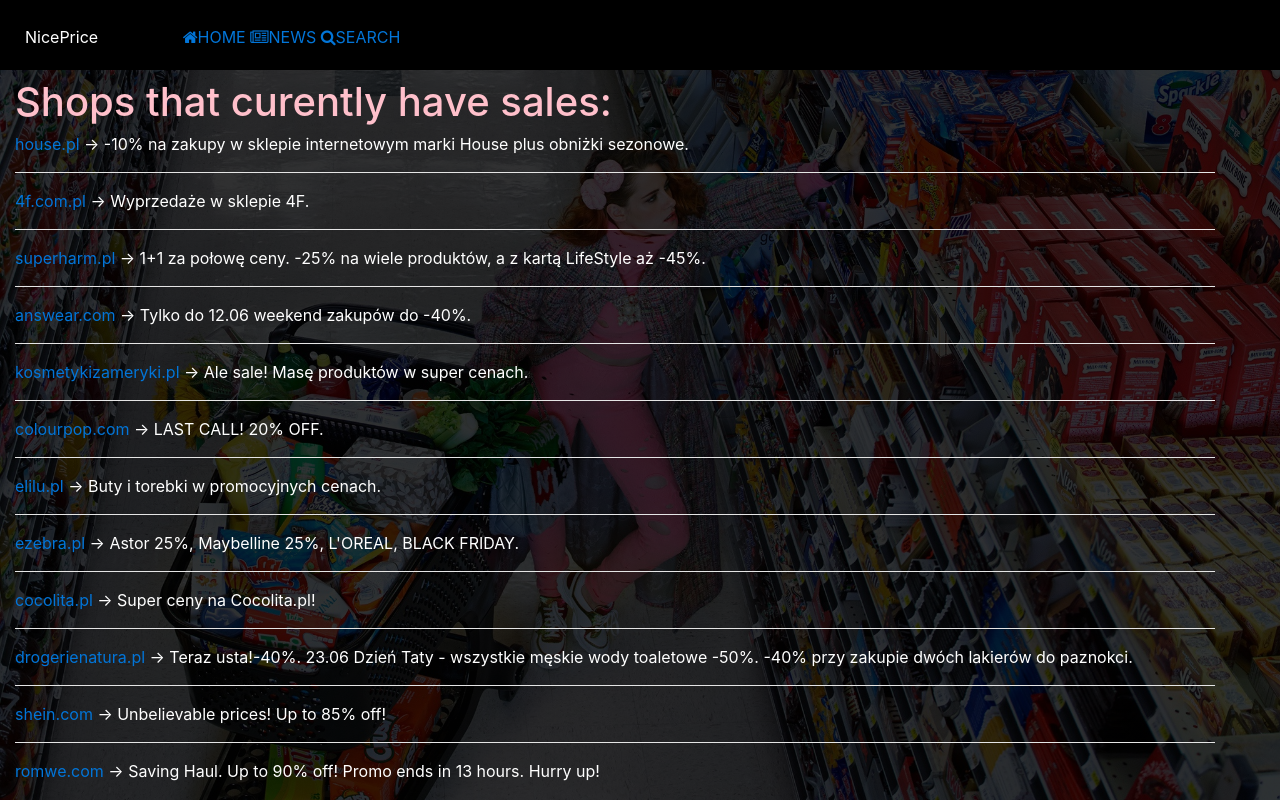
After one commit to KarolinaHajzer/project, a Django app: template website/news/templates/news.html in a window 1280 px wide; the page is wider, and only the part inside the window is pictured. The commit adds this page. Run offline with Django 3.2, Linux system fonts and the light colour scheme; the template is opened without the code that fills it, so the values that code supplies are empty; parts of the project's set-up code (start-up, migrations or seed data) failed here and were passed over; some libraries are stand-ins or nearby versions.

Commit message:
Day 8
finishing html and css, trying to put into django

```diff
--- a/szukanie/wynik_house.txt
+++ b/szukanie/wynik_house.txt
@@ -1 +1 @@
-{'zniżka': [], 'promocja': [], '%': ['„-10% na zakupy w sklepie internetowym marki House”', 'Bądź na bieżąco z nowościami w House i otrzymaj kupon -15% na nową kolekcję!'], 'przecena': [], 'rabat': [], 'wyprzedaż': [], 'okazja': []}
+{'promocja': [], 'przecena': [], 'rabat': [], 'wyprzedaż': [], 'okazja': [], 'zniżka': [], '%': ['„-10% na zakupy w sklepie internetowym marki House”', 'Bądź na bieżąco z nowościami w House i otrzymaj kupon -15% na nową kolekcję!']}
--- a/szukanie/wynik_superpharm.txt
+++ b/szukanie/wynik_superpharm.txt
@@ -1 +1 @@
-{'%': [], 'promocja': ['Dzięki naszej aplikacji nie ominie Cię żadna promocja, w każdej chwili przejrzysz aktualną gazetkę, a także znajdziesz najbliższy sklep.', 'Zapisz się na newsletter i otrzymuj najświeższe informacje o promocjach i nowościach!'], 'okazja': [], 'przecena': [], 'wyprzedaż': [], 'rabat': ['Nie posiadasz konta w klubie LifeStyle? Zarejestruj się i odkryj moc rabatów!'], 'zniżka': []}
+{'okazja': [], 'zniżka': [], '%': [], 'przecena': [], 'wyprzedaż': [], 'promocja': ['Dzięki naszej aplikacji nie ominie Cię żadna promocja, w każdej chwili przejrzysz aktualną gazetkę, a także znajdziesz najbliższy sklep.', 'Zapisz się na newsletter i otrzymuj najświeższe informacje o promocjach i nowościach!'], 'rabat': ['Nie posiadasz konta w klubie LifeStyle? Zarejestruj się i odkryj moc rabatów!']}
--- /dev/null
+++ b/website/news/templates/news.html
@@ -0,0 +1,68 @@
+<!DOCTYPE html>
+<html lang="en">
+  <head>
+    <!-- Required meta tags -->
+    <meta charset="utf-8">
+    <meta name="viewport" content="width=device-width, initial-scale=1, shrink-to-fit=no">
+
+    <!-- Bootstrap CSS -->
+    <link rel="stylesheet" href="https://maxcdn.bootstrapcdn.com/bootstrap/4.0.0-alpha.6/css/bootstrap.min.css" integrity="sha384-rwoIResjU2yc3z8GV/NPeZWAv56rSmLldC3R/AZzGRnGxQQKnKkoFVhFQhNUwEyJ" crossorigin="anonymous">
+    <!-- My css -->
+    <link rel="stylesheet" href="css/style.css">
+    <!-- FONT AWESOME-->
+    <link href="https://maxcdn.bootstrapcdn.com/font-awesome/4.7.0/css/font-awesome.min.css" rel="stylesheet" integrity="sha384-wvfXpqpZZVQGK6TAh5PVlGOfQNHSoD2xbE+QkPxCAFlNEevoEH3Sl0sibVcOQVnN" crossorigin="anonymous">
+  </head>
+  <body>
+
+
+    <!-- hero -->
+    <div id="hero-news">
+      <!-- Navigation -->
+      <nav class="custom-navigation">
+        <div id="logo">NicePrice</div>
+        <ul id="links">
+          <li><a href="../Dlaponczi/home.html"><i class="fa fa-home" aria-hidden="true"></i>HOME</li></a>
+          <li><a href="../Dlaponczi/news.html"><i class="fa fa-newspaper-o" aria-hidden="true"></i>NEWS</li></a>
+          <li><a href="../Dlaponczi/news.html"><i class="fa fa-search " aria-hidden="true"></i>SEARCH</li></a>
+        </ul>
+      </nav>
+    </div>
+      <div class="container-news">
+        <div class="col-md-4">
+          <div id="hero-news-text">
+            <h1>Shops that curently have sales:</h1>
+            <p><a href="http://www.house.pl/pl/pl/ona/sprawdz-to/promotion-pl">house.pl</a> -> -10% na zakupy w sklepie internetowym marki House plus obniżki sezonowe.</p>
+            <hr>
+            <p><a href="https://4f.com.pl/promocja.php#gref">4f.com.pl</a> -> Wyprzedaże w sklepie 4F.</p>
+            <hr>
+            <p><a href="https://www.superpharm.pl/super-pharm/gazetki-i-foldery/promocje.html">superharm.pl</a> -> 1+1 za połowę ceny. -25% na wiele produktów, a z kartą LifeStyle aż -45%.</p>
+            <hr>
+            <p><a href="http://answear.com/p/specjalne/weekend-zakupow.html/p-1/r-60/o-n/k-4/sale-1">answear.com</a> -> Tylko do 12.06 weekend zakupów do -40%.</p>
+            <hr>
+            <p><a href="https://kosmetykizameryki.pl/wyprzedaz">kosmetykizameryki.pl</a> -> Ale sale! Masę produktów w super cenach.</p>
+            <hr>
+            <p><a href="https://colourpop.com/collections/last-call">colourpop.com</a> -> LAST CALL! 20% OFF.</p>
+            <hr>
+            <p><a href="https://elilu.pl/product_advanced_searcher/promoted.html?page=3&1497293307874=">elilu.pl</a> -> Buty i torebki w promocyjnych cenach.</p>
+            <hr>
+            <p><a href="http://www.ezebra.pl/eng_m_Promocje_BLACK-FRIDAY-1066.html">ezebra.pl</a> -> Astor 25%, Maybelline 25%, L'OREAL, BLACK FRIDAY.</p>
+            <hr>
+            <p><a href="https://www.cocolita.pl/promocje">cocolita.pl</a> -> Super ceny na Cocolita.pl!</p>
+            <hr>
+            <p><a href="https://www.drogerienatura.pl/">drogerienatura.pl</a> -> Teraz usta!-40%. 23.06 Dzień Taty - wszystkie męskie wody toaletowe -50%. -40% przy zakupie dwóch lakierów do paznokci.</p>
+            <hr>
+            <p><a href="http://www.shein.com/clearance-sale-vc-1100.html">shein.com</a> -> Unbelievable prices! Up to 85% off!</p>
+            <hr>
+            <p><a href="http://www.romwe.com/Up-to-90off-vc-9644.html?icn=topsale170612&ici=www_topbannner">romwe.com</a> -> Saving Haul. Up to 90% off! Promo ends in 13 hours. Hurry up!</p>
+
+
+          </div>
+        </div>
+      </div>
+
+          <!-- jQuery first, then Tether, then Bootstrap JS. -->
+          <script src="https://code.jquery.com/jquery-3.1.1.slim.min.js" integrity="sha384-A7FZj7v+d/sdmMqp/nOQwliLvUsJfDHW+k9Omg/a/EheAdgtzNs3hpfag6Ed950n" crossorigin="anonymous"></script>
+          <script src="https://cdnjs.cloudflare.com/ajax/libs/tether/1.4.0/js/tether.min.js" integrity="sha384-DztdAPBWPRXSA/3eYEEUWrWCy7G5KFbe8fFjk5JAIxUYHKkDx6Qin1DkWx51bBrb" crossorigin="anonymous"></script>
+          <script src="https://maxcdn.bootstrapcdn.com/bootstrap/4.0.0-alpha.6/js/bootstrap.min.js" integrity="sha384-vBWWzlZJ8ea9aCX4pEW3rVHjgjt7zpkNpZk+02D9phzyeVkE+jo0ieGizqPLForn" crossorigin="anonymous"></script>
+        </body>
+      </html>
--- a/website/static/static/css/style.css
+++ b/website/static/static/css/style.css
@@ -1,4 +1,4 @@
-/* hero */
+/*-------------------- INDEX html------------------------ */
 html, body{
   height: 100%;
   width: 100%;
@@ -9,7 +9,7 @@
 }
 
 #hero{
-  background: url('../img/wallhaven-326273.jpg');
+  background: url('../img/wallhaven-326273.jpg'); /*zdjęcie dla index*/
   background-size: cover;
   background-position: center bottom;
   height: 100%;
@@ -53,7 +53,7 @@
   position: center;
   top: 0;
   right: 0;
-  padding: 25px 0 0 25px;
+  padding: 25px 30px 120px 80px;
 
 
 }
@@ -78,3 +78,65 @@
 #iconRow{
   padding: 60px 0;
 }
+/*---------------------------------------------------------------------------------------HOME PAGE--------------------------------------------------------------------------*/
+#hero-home{
+  background: linear-gradient(rgba(0, 0, 0, 0.8),rgba(0, 0, 0, 0.8)),url('../img/wallhaven-326273.jpg'); /*zdjęcie dla home*/
+  background-size: cover;
+  background-position: center top;
+  height: 100%;
+  width: 100%;
+  position: relative;
+
+
+
+}
+
+#hero-home-text >  h1 {
+  color: pink;
+  margin-top: -650px;
+}
+
+#hero-home-text >  p {
+  color: white;
+
+}
+/*
+#hero-home > #hero-home-text{
+  height: 100%;
+  width: 100%;
+  display: flex;
+  flex-direction: column;
+  align-items: center;
+  justify-content: center;
+  text-align: center;
+}*/
+
+
+#hero-news{
+  background: linear-gradient(rgba(0, 0, 0, 0.8),rgba(0, 0, 0, 0.8)),url('../img/wallhaven-326273.jpg'); /*zdjęcie dla news*/
+  background-color:black;
+  background-size: cover;
+  background-position: center top;
+  height: 100%;
+  width: 100%;
+  position: relative;
+}
+
+#hero-news-text >  h1 {
+  color: pink;
+  margin-top: -720px;
+  width: 1500px;
+}
+
+#hero-news-text >  p {
+  color: white;
+  width: 1500px;
+
+}
+
+#hero-news-text > hr{
+    background-color: white;
+    width: 1200px;
+    display: block;
+
+}
--- a/website/website/urls.py
+++ b/website/website/urls.py
@@ -21,10 +21,11 @@
 from django.conf.urls.static import static
 
 from start import views
+from home import views
 
 urlpatterns = [
     url(r'^admin/', admin.site.urls),
-    url(r'^home/', include('home.urls')),
+    url(r'^home/', views.home, name="home"),
     url(r'^news/', include('news.urls')),
     url(r'^search/', include('search.urls')),
     url(r'^$', views.start, name='start')
```
Also changed, not shown: szukanie/wynik_4F.txt (+1 -1 lines), website/home/templates/home.html (added, +44 -0 lines), website/home/templates/home/index.html (deleted, +0 -70 lines), website/home/views.py (+4 -3 lines), website/static/static-only/css/style.css (+65 -3 lines).
